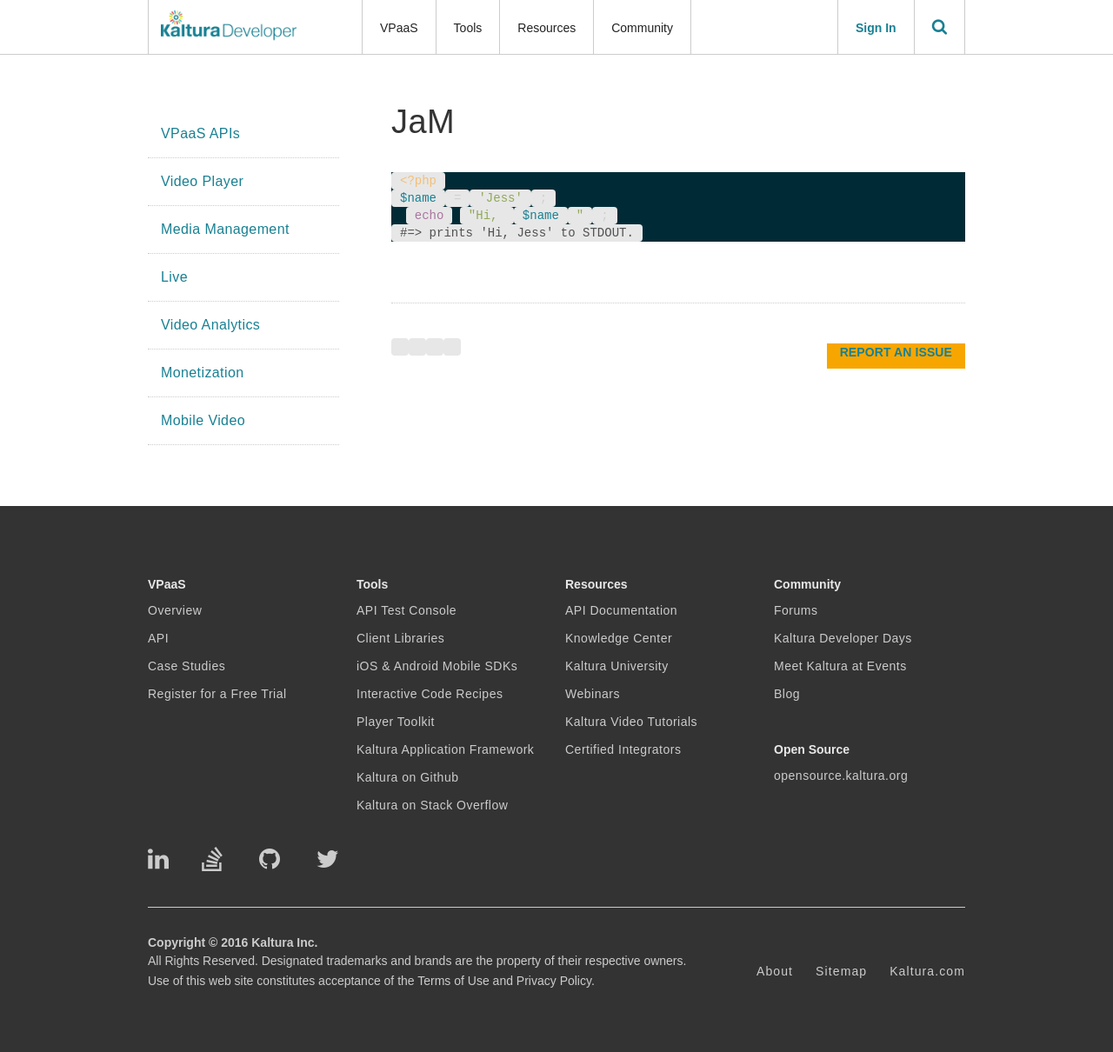
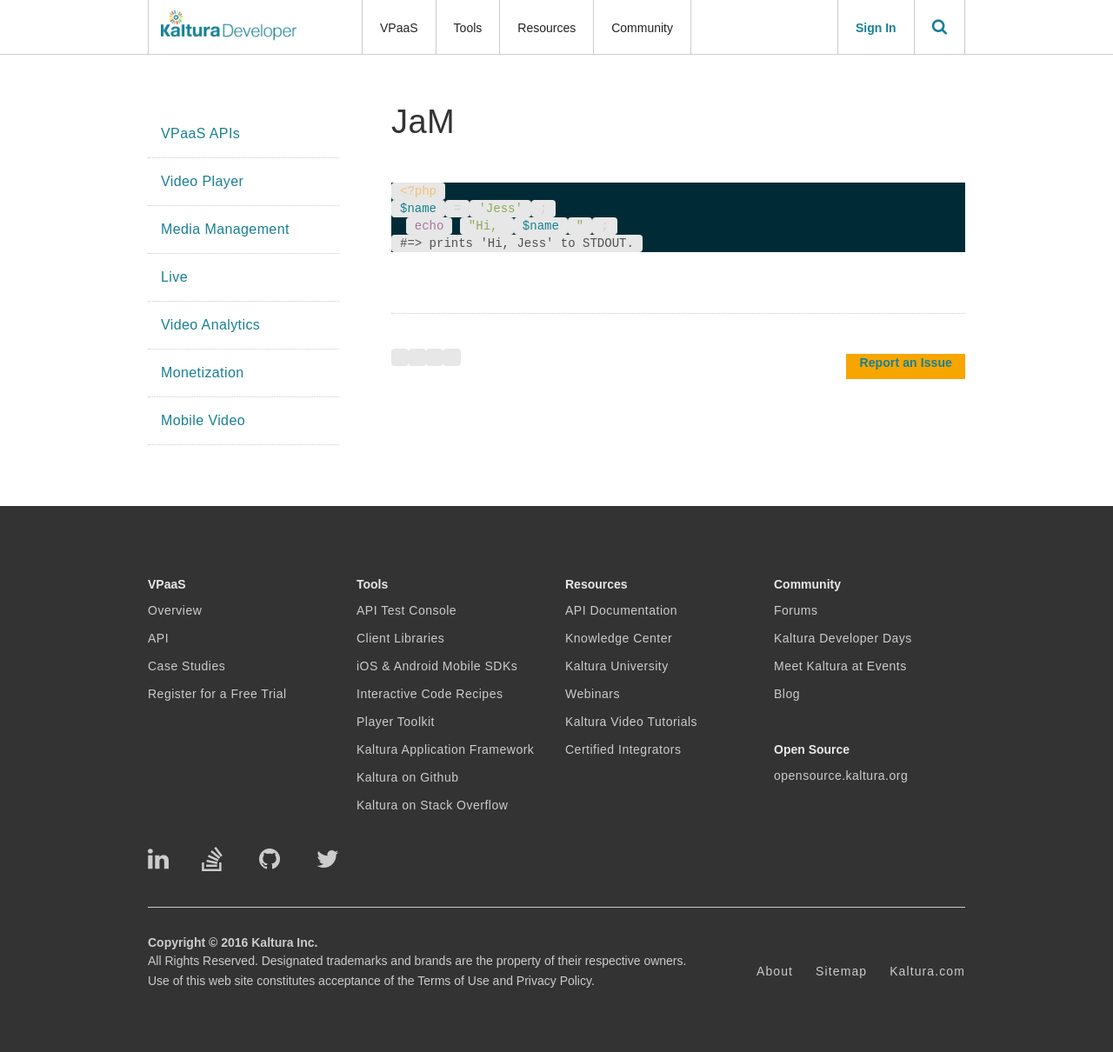
Before and after one commit to kaltura/DeveloperPortalDocs, a Jekyll site: the page built from jam.md, in a window 1280 px wide. Shown: the whole page at 87% size. Built offline with Jekyll 4.4.1, drawn with Linux system fonts in a browser that asks for light colours; nearby versions of some CDN libraries; comment, search, counter and statistics services are not loaded.

Commit message:
css changes

```diff
--- a/_layouts/page.html
+++ b/_layouts/page.html
@@ -55,7 +55,7 @@ layout: default
 
 			{% if page.git %}
 
-			<table>
+			<table class="lastcommittable">
 
 				<!--tr><td>Created on: {{ page.git.first_commit.commit_date }}, By: {{ page.git.first_commit.author_name }}</td></tr-->
 				<tr><td>Last commit: {{ page.git.last_commit.commit_date }}, By: <span class="commit-author">{{ page.git.last_commit.author_name }}</span></td></tr>
--- a/css/kaltura-dev-site.webflow.css
+++ b/css/kaltura-dev-site.webflow.css
@@ -349,7 +349,7 @@ h4 {
 }
 
 .post-content a {
-  display: block;
+  display: inline-block;
   margin-top: 6px;
   padding-top: 0px;
   font-family: proxima-nova, sans-serif;
@@ -357,7 +357,6 @@ h4 {
   font-weight: 700;
   letter-spacing: 0.1px;
   text-decoration: none;
-  text-transform: uppercase;
 }
 
 .events-section {
@@ -652,6 +651,18 @@ h4 {
   margin-bottom: 22px;
 }
 
+.post-header h1 {
+  margin-bottom: 8px;
+}
+
+.lastcommittable {
+  margin-bottom: 8px;
+}
+
+.commit-author {
+  color: #188093;
+}
+
 .post-content h1, .post-content h2, .post-content h3, .post-content h4  {
   display: inline-block;
   float: none;
@@ -661,6 +672,9 @@ h4 {
   margin-bottom: 22px;
 }
 
+.post-content {
+  margin-top: 40px;
+}
 
 .post-content p {
   margin-bottom: 25px;
```
